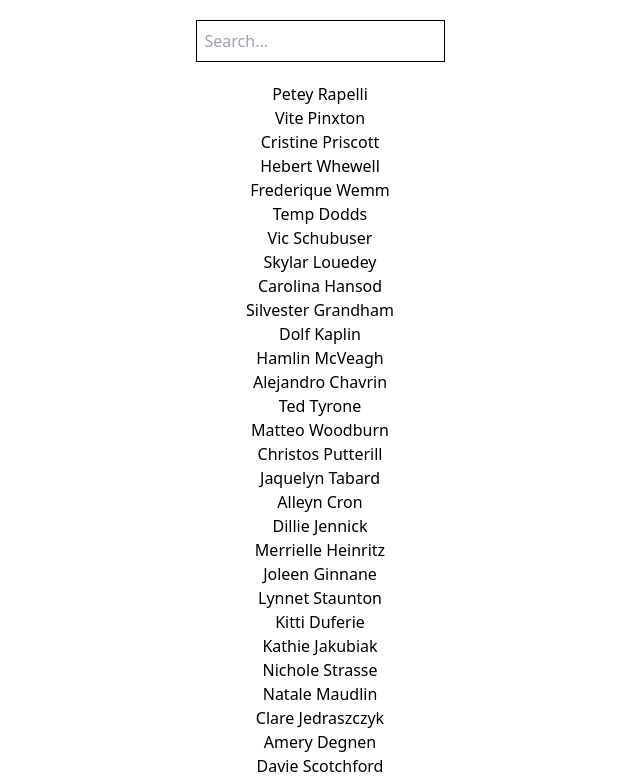
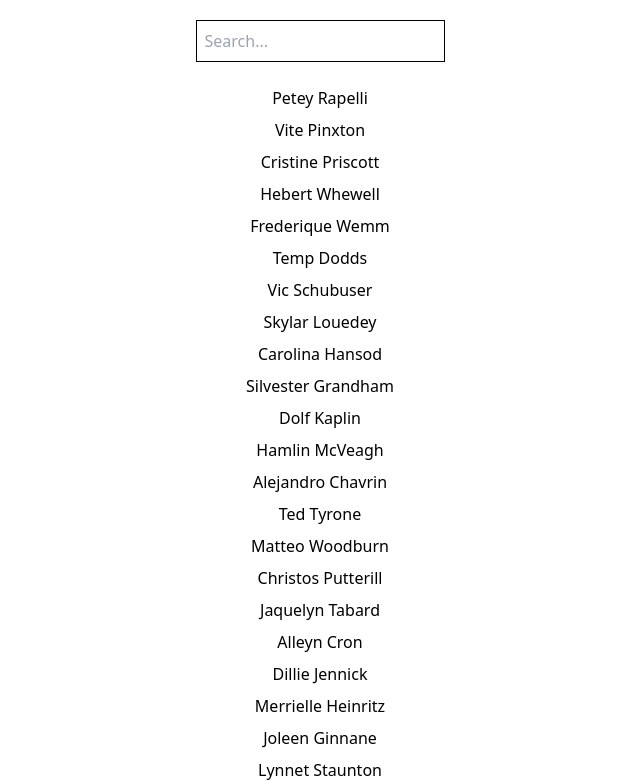
Before and after one commit to hadi-mollataheri/search-filter-app, a React (Create React App) app: page / in a window 1280 px wide. Shown: the top 782 px of the page, without its empty margins (320-960 px from the left). Built offline with nearby package versions, Linux system fonts and the light colour scheme.

Commit message:
Add styles to App and Data

```diff
--- a/src/components/App.js
+++ b/src/components/App.js
@@ -8,7 +8,7 @@
   const [searchInput, setSearchInput] = useState("");
 
   return (
-    <div className="text-center">
+    <div className="flex justify-center items-center flex-col text-center">
       <header>
         {/* Pass the setSearchInput to SearchBar component to
         so it can sync the searchInput with search value of user and store it in our state(searchInput) */}
--- a/src/components/features/Data.js
+++ b/src/components/features/Data.js
@@ -17,6 +17,7 @@
       if (!searchInput || fullName.includes(searchInput.toLowerCase())) {
         return (
           <p
+            className="p-1"
             key={personObject.id}
           >{`${personObject.first_name} ${personObject.last_name}`}</p>
         );
@@ -27,7 +28,7 @@
     });
   }
 
-  return <div>{filter()}</div>;
+  return (<div>{filter()}</div>);
 }
 
 export default Data;
```
